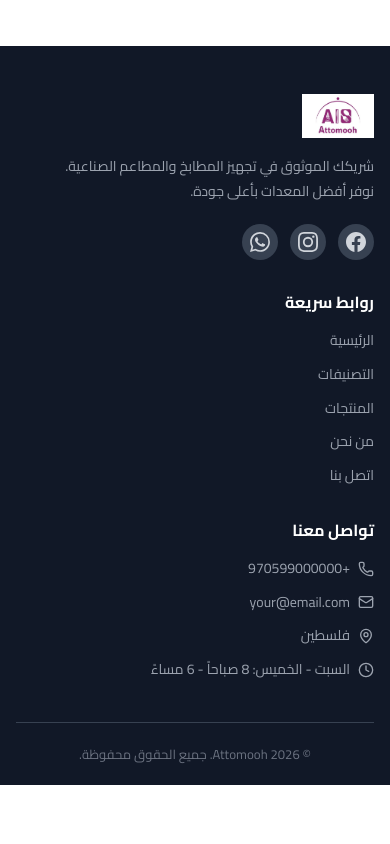
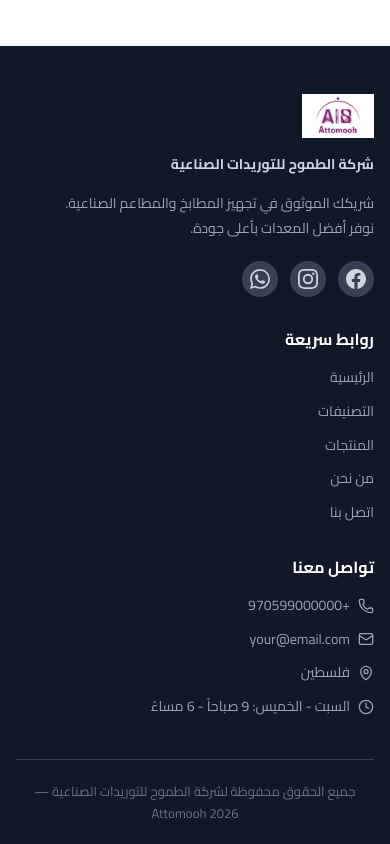
Before and after one commit to abdulhamidhajhamad/attomoohWebProject, a React (Vite) app in the folder frontend/: page / in a window 390 px wide. Shown: the part 1898-2742 px from the top of the page. Before the commit the page ends 2683 px from the top, so only its background shows below. Built offline with nearby package versions, Linux system fonts and the light colour scheme; no server answers.

Commit message:
fix: revert branch nablus phone to + format for WhatsApp links

```diff
--- a/frontend/src/shared/constants/index.ts
+++ b/frontend/src/shared/constants/index.ts
@@ -44,8 +44,8 @@ export const CONTACT = {
     en: 'Palestine',
   },
   workingHours: {
-    ar: 'السبت - الخميس: 8 صباحاً - 6 مساءً',
-    en: 'Saturday - Thursday: 8 AM - 6 PM',
+    ar: 'السبت - الخميس: 9 صباحاً - 6 مساءً',
+    en: 'Saturday - Thursday: 9 AM - 6 PM',
   },
 };
 
--- a/frontend/src/widgets/footer/Footer.module.css
+++ b/frontend/src/widgets/footer/Footer.module.css
@@ -37,6 +37,13 @@
   width: auto;
   object-fit: contain;
   display: block;
+}
+
+.footerCompanyName {
+  font-size: 0.875rem;
+  font-weight: 700;
+  color: var(--color-gray-300);
+  line-height: 1.5;
 }
 
 .footerDesc {
--- a/frontend/src/widgets/footer/Footer.tsx
+++ b/frontend/src/widgets/footer/Footer.tsx
@@ -49,6 +49,9 @@ export const Footer = memo(function Footer() {
                 className={styles.footerLogoImg}
               />
             </div>
+            <div className={styles.footerCompanyName}>
+              شركة الطموح للتوريدات الصناعية
+            </div>
             <p className={styles.footerDesc}>{t('footer.description')}</p>
 
             {/* Social Media Links */}
@@ -64,9 +67,8 @@ export const Footer = memo(function Footer() {
                 <FacebookIcon />
               </a>
 
-              {/* TODO: ضع رابط صفحة الانستغرام هنا بدل # */}
               <a
-                href="#"
+                href="https://www.instagram.com/attomoohforindustrial/"
                 className={styles.socialIcon}
                 target="_blank"
                 rel="noopener noreferrer"
@@ -139,7 +141,7 @@ export const Footer = memo(function Footer() {
         </div>
 
         <div className={styles.footerBottom}>
-          © {new Date().getFullYear()} Attomooh. {t('footer.rights')}.
+          جميع الحقوق محفوظة لشركة الطموح للتوريدات الصناعية — Attomooh {new Date().getFullYear()}
         </div>
       </div>
     </footer>
```
